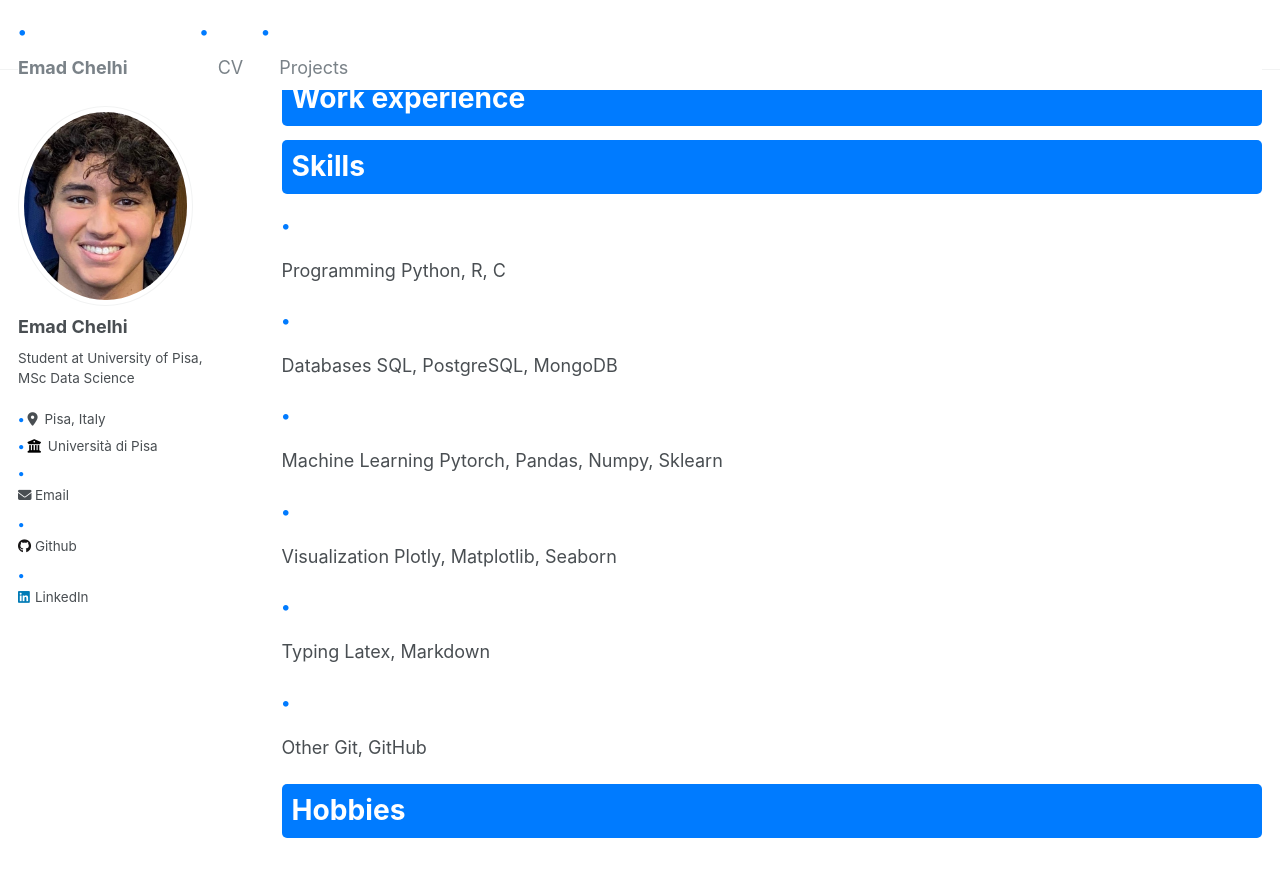
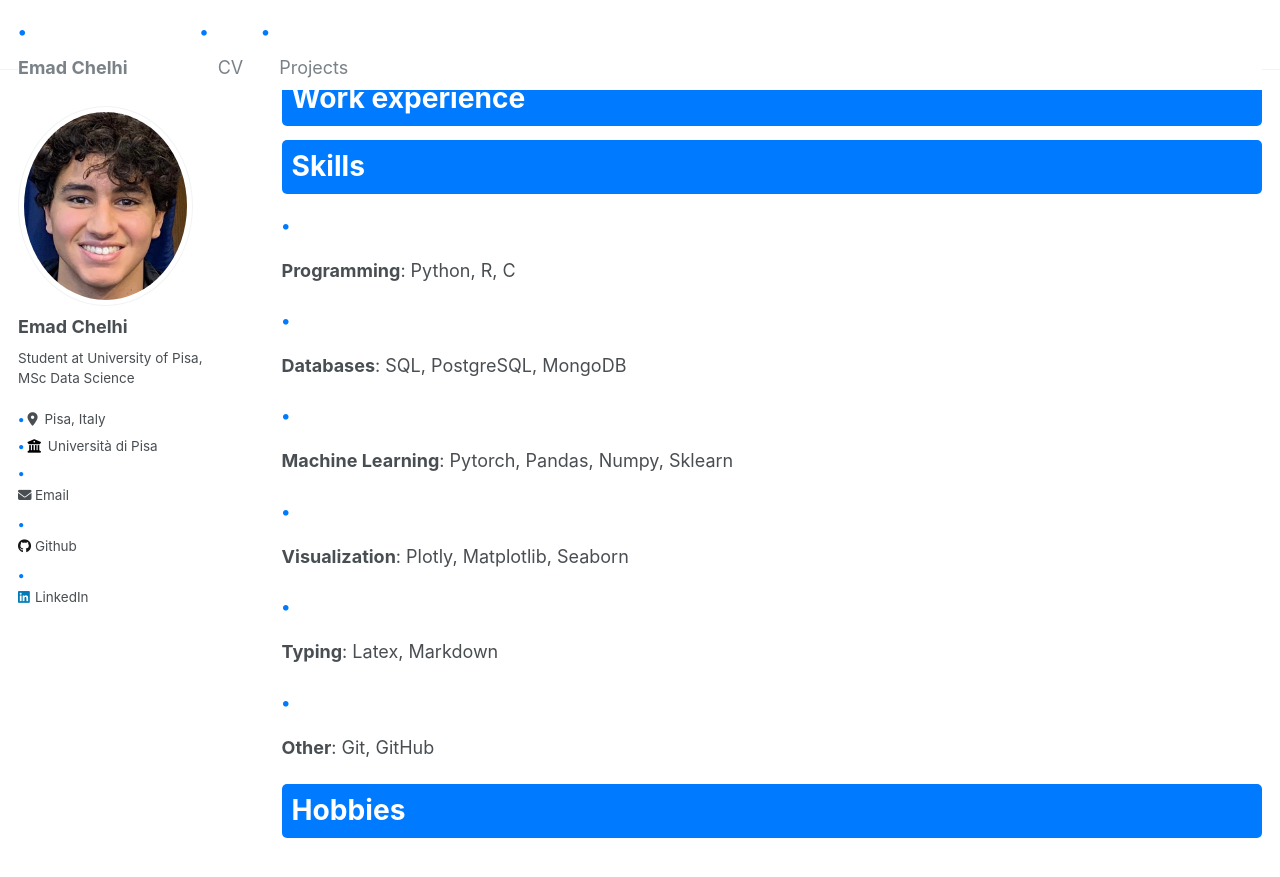
Before and after one commit to emadchelhi/emadchelhi.github.io, a Jekyll site: the page built from _pages/cv.md, in a window 1280 px wide and 900 px high, scrolled down 249 px. Shown: the top 877 px of the window. Built offline with Jekyll 4.4.1, drawn with Linux system fonts in a browser that asks for light colours.

Commit message:
Update cv.md

```diff
--- a/_pages/cv.md
+++ b/_pages/cv.md
@@ -22,22 +22,22 @@ Work experience
 Skills
 ======
 
-* Programming
+* **Programming**:
 Python, R, C
 
-* Databases
+* **Databases**:
 SQL, PostgreSQL, MongoDB
 
-* Machine Learning
+* **Machine Learning**:
 Pytorch, Pandas, Numpy, Sklearn
 
-* Visualization
+* **Visualization**:
 Plotly, Matplotlib, Seaborn
 
-* Typing
+* **Typing**:
 Latex, Markdown
 
-* Other
+* **Other**:
 Git, GitHub
 
 
```
